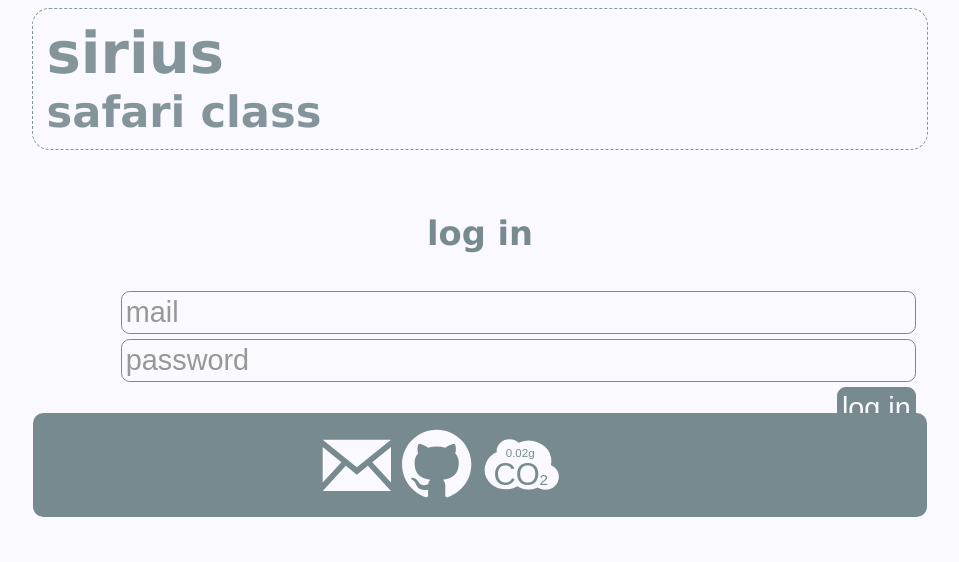
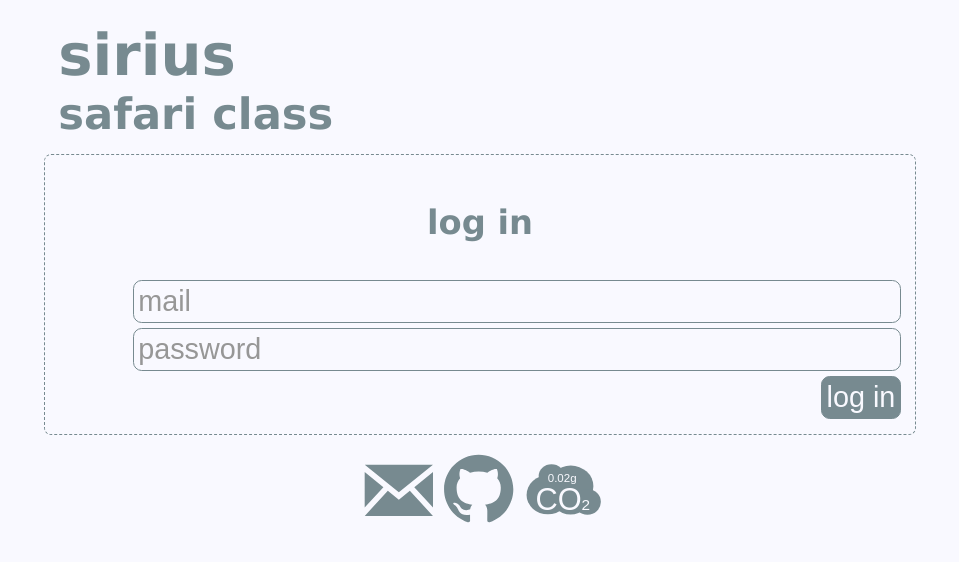
Before and after one commit to astreknet/sirius, a PHP site: page / in a window 1280 px wide. Shown: the top 562 px of the page, without its empty margins (160-1119 px from the left). Run offline with PHP 8.4, Linux system fonts and the light colour scheme.

Commit message:
no floats and css

```diff
--- a/sirius.css
+++ b/sirius.css
@@ -59,10 +59,7 @@ body {
     font-family: verdana;
 }
 
-h1, h2 {
-    margin: 0;
-    margin-left: 0.3%;
-}
+h1, h2 { margin: 0; }
 
 h3 { text-align: center; }
 
@@ -70,49 +67,37 @@ li { list-style: none; }
 
 header, section, footer {
     margin: 0 auto;
-    border-radius: 0.6em;
-    padding: 0.9%;
+    padding: 0.9rem;
     width: var(--width);
+    box-sizing: border-box;
 }
 
 header{
-        margin-top: 0.3%;
-        border: 0.06em dashed var(--color);
-        top: 0;
-        position: -webkit-sticky; /* Safari */
-        position: sticky;
-        opacity: 0.9;
-        filter: alpha(opacity=90);
-        z-index: 9;
-}
-header ul { padding: 0; }
-header li { display: inline-block; }
-header li a { color: var(--color) }
-
-
-a {
-    text-decoration: none;
+    position: -webkit-sticky; /* Safari */
+    position: sticky;
 }
 
-.center, section { margin:1.5% auto; }
+a { text-decoration: none; }
 
 .left_align { text-align: left; }
 
-section { text-align: right;}
-
-fieldset {
-    border-radius: 0.6em;
+section {
+    text-align: right;
+    border-radius: 0.45rem;
     border: 0.06em dashed var(--color);
-    margin-bottom: 9px;
 }
 
-#astrek {
+#navbar {
     border: none;
-    background-image: url(https://astrek.net/pub/aurora_forecast_europe.webp);
-    background-repeat: no-repeat;
-    background-position: center;
-    background-size: cover;
-    height: 90vh;
+    display: flex;
+    flex-wrap: wrap;
+    margin-bottom: 0;
+}
+#navbar a { color: var(--color); }
+
+#navbar, #trip_buttons {
+    display: flex;
+    flex-wrap: wrap;
 }
 
 .userlevel0, .userlevel0 a, .safari0 a, .trip0 a { color: var(--color-transparent); }
@@ -158,28 +143,18 @@ input[type=submit], .button a {
     color: var(--background-color);
     #border: 0.06em solid var(--background-color);
 }
-#buttons {
+#trip_buttons {
     margin-top: 0.9%;
 }
-.button {
-    margin-left: 0.15em;
-    float: right;
-}
-.svg_color { fill: var(--background-color); }
+
+.svg_color { fill: var(--color); }
 .svg_text {
-        fill: var(--color);
+        fill: var(--background-color);
         font-family: 'Arial';
         stroke-width: 0.03em;
 }
 
 footer {
-    margin: 0 auto;
-    bottom: 0;
-    position: absolute;
-    position: -webkit-sticky; /* Safari */
-    position: sticky;
-    background-color: var(--color);
-    color: var(--background-color);
     text-align: center;
     font-size: 0.6em;
 }
--- a/views/account.php
+++ b/views/account.php
@@ -30,7 +30,7 @@ if (
     <form action method="POST">
         <input type="text" name="fname" required maxlength="18" placeholder="first name" value="<?php echo value('fname'); ?>" autocomplete="first-name">
         <input type="text" name="lname" required maxlength="18" placeholder="last name" value="<?php echo value('lname'); ?>" autocomplete="last-name"><br>
-        <input type="tel" name="tel" required maxlength="18" placeholder="tel" value="<?php echo value('tel'); ?>" pattern="[+][0-9].{5,}" title="phone with country code ex: +1234567890" oninvalid="setCustomValidity('phone with country code ex: +1234567890')" onchange="try{setCustomValidity('')}catch(e){}" autocomplete="tel"><br>
+        <input type="tel" name="tel" required maxlength="45" placeholder="tel" autocomplete="tel"><br>
 
         <input type="password" id="new" name="new" required maxlength="45" minlength="8" placeholder="new password" pattern="^\S{6,}$" onchange="this.setCustomValidity(this.validity.patternMismatch ? 'Must have at least 6 characters' : ''); if(this.checkValidity()) form.password.pattern = this.value;" autocomplete="new-password"><br>
         <input type="password" id="password" name="password" required maxlength="45" minlength="8" placeholder="repeat new password" pattern="^\S{6,}$" onchange="this.setCustomValidity(this.validity.patternMismatch ? 'Please enter the same password as above' : '');" autocomplete="new-password"><br>
--- /dev/null
+++ b/views/report.php
@@ -0,0 +1,3 @@
+<section id="reports">
+
+</section>
```
Also changed, not shown: views/navbar.php (+5 -5 lines), views/trip.php (+4 -4 lines).
